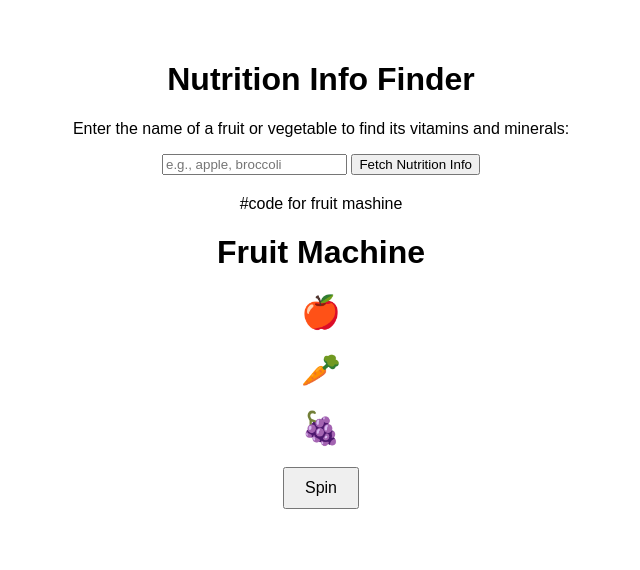
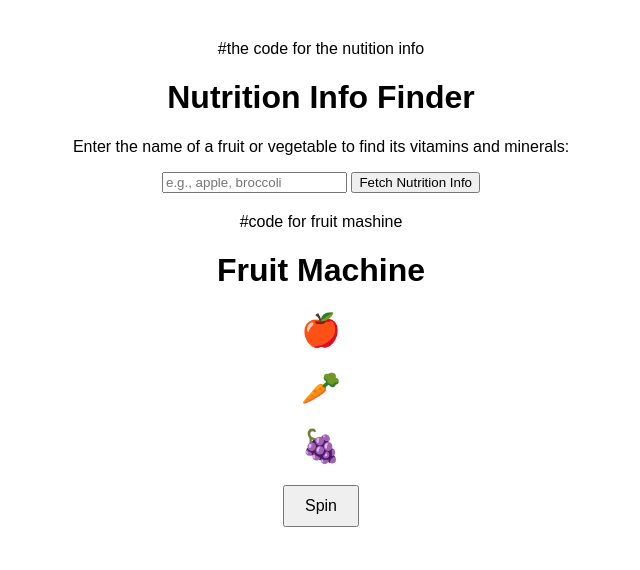
Before and after one commit to oxfordcitydog/vanilla-basic, a website: page src/index.html in a window 1280 px wide. Shown: the whole page, without its empty margins (319-959 px from the left). Drawn offline with Linux system fonts and the light colour scheme.

Commit message:
index.html

```diff
--- a/src/index.html
+++ b/src/index.html
@@ -1,5 +1,7 @@
 <!DOCTYPE html>
 <html lang="en">
+
+#the code for the nutition info
 <head>
   <meta charset="UTF-8">
   <meta name="viewport" content="width=device-width, initial-scale=1.0">
```
